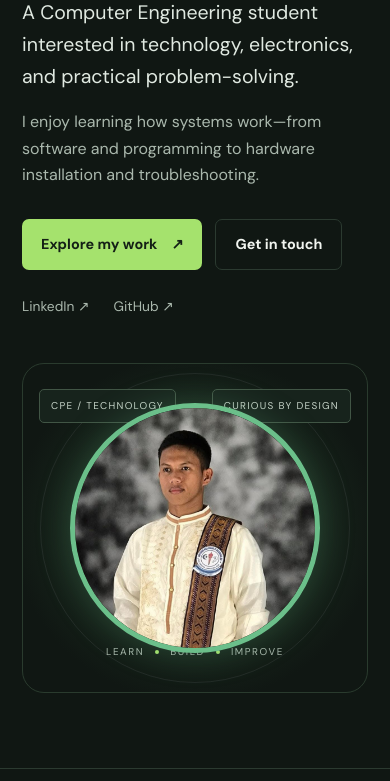
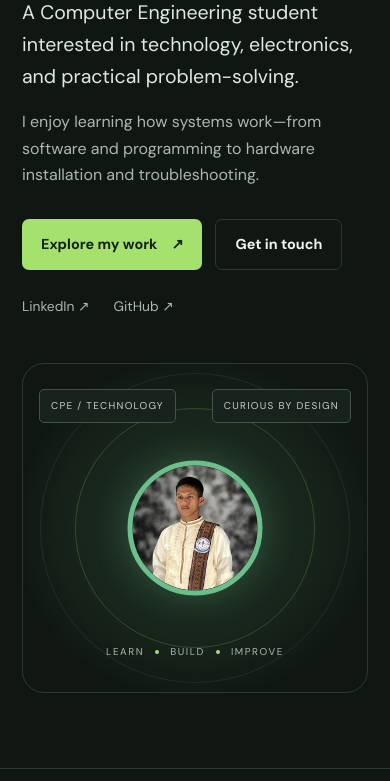
Before and after one commit to m25jed-sys/abdul-majed-portfolio, a plain HTML site: page index.html in a window 390 px wide. Shown: the part 319-1100 px from the top of the page. Drawn offline with Linux system fonts and the light colour scheme.

Commit message:
Implement mobile adjustments for hero visuals
Add media queries for mobile screen adjustments.

```diff
--- a/style.css
+++ b/style.css
@@ -28,3 +28,16 @@
 .hero-photo-frame img {
   border-radius: 50%;
 }
+/* Android and mobile screen adjustment only */
+@media screen and (max-width: 600px) {
+  .hero-visual .hero-photo-frame {
+    width: 135px !important;
+    height: 135px !important;
+  }
+
+  .hero-visual .hero-photo {
+    width: 100%;
+    height: 100%;
+    object-fit: cover;
+  }
+}
```
